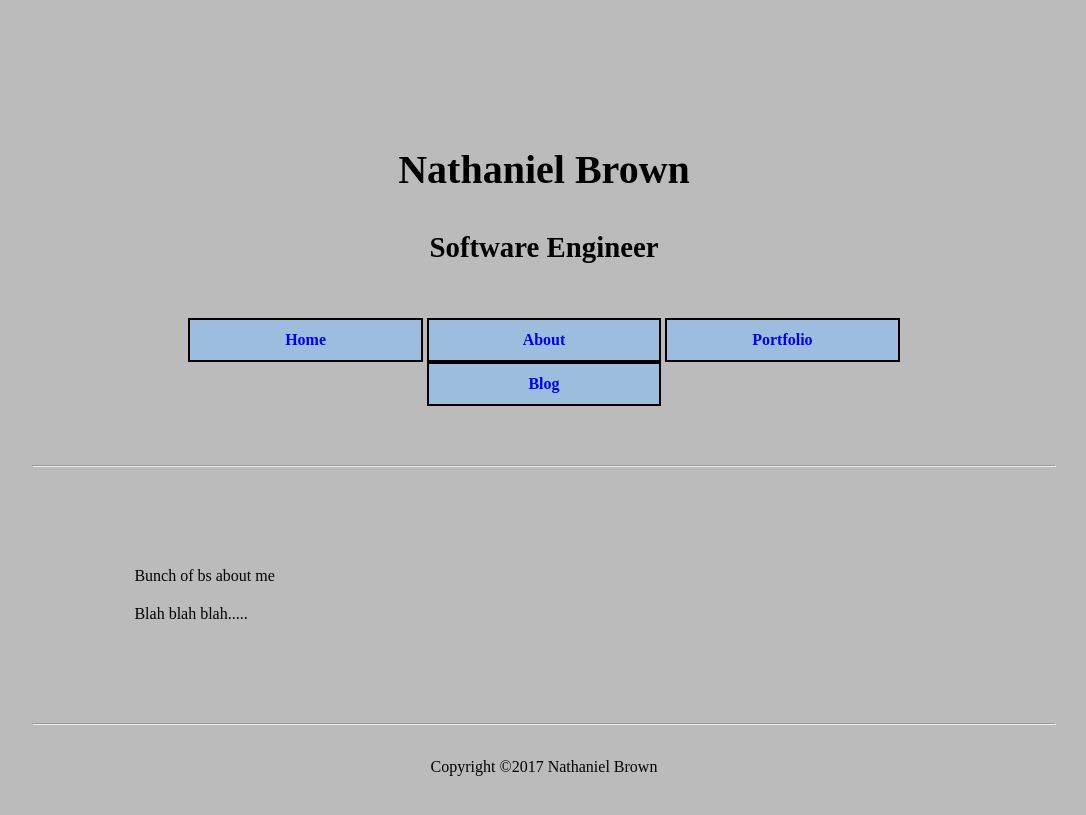
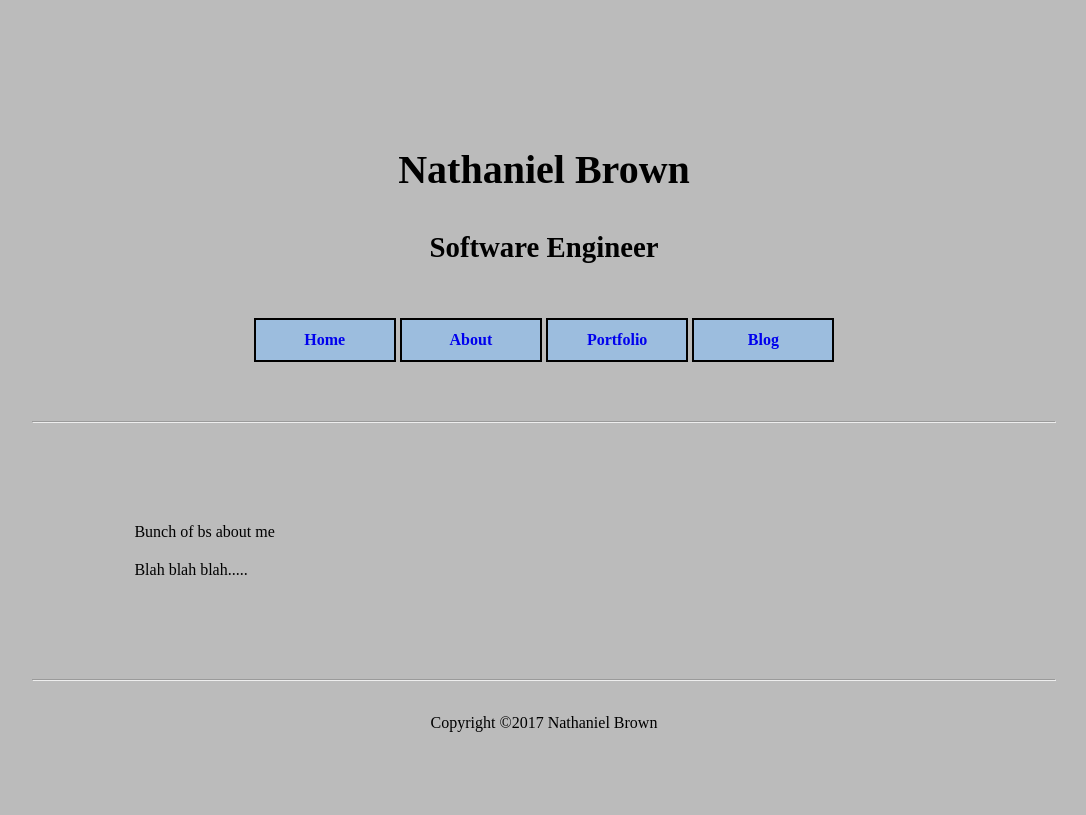
Before and after one commit to ngbcode/ngbcode.github.io, a Jekyll site: the page built from permalinks/about.md, in a window 1280 px wide. Shown: the top 815 px of the page, without its empty margins (96-1182 px from the left). Built offline with Jekyll 4.4.1, drawn with Linux system fonts in a browser that asks for light colours; some web fonts are replaced.

Commit message:
Fix nav link size

```diff
--- a/assets/css/style.scss
+++ b/assets/css/style.scss
@@ -76,7 +76,7 @@ a.home-nav:hover { background: #eee; font-weight: bold; }
 a.nav {
     display: inline-block;
     margin: 0 auto;
-    width: $spacing-small * 5;
+    width: $spacing-small * 3;
     height: 40px;
     border: 2px solid black;
     background: #9cbdde;
```
